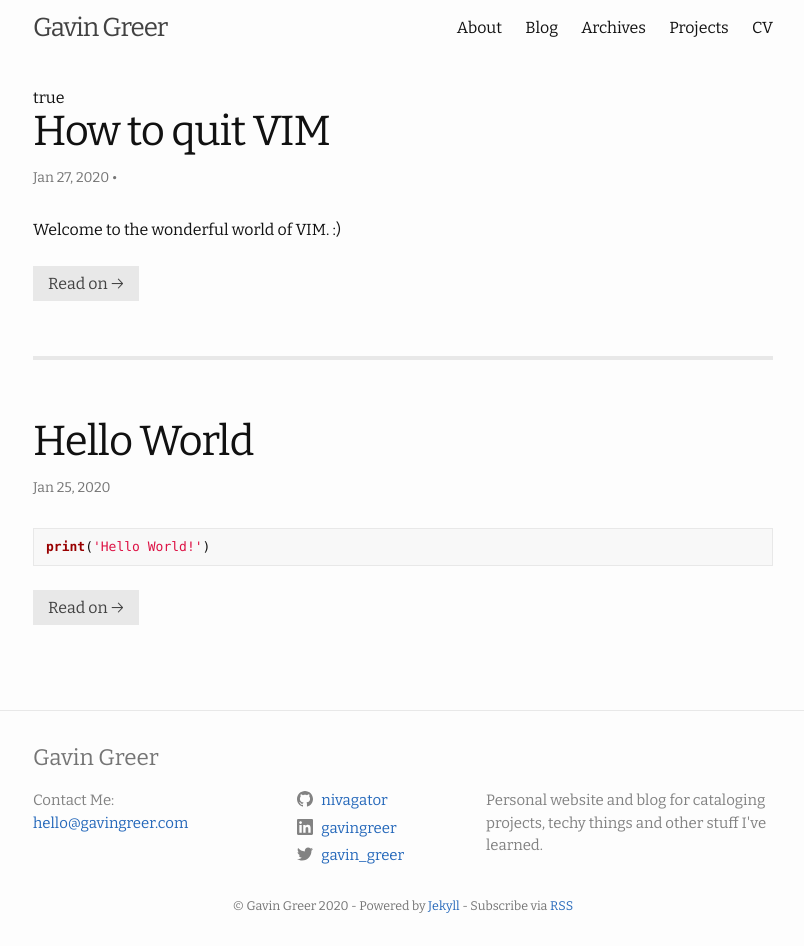
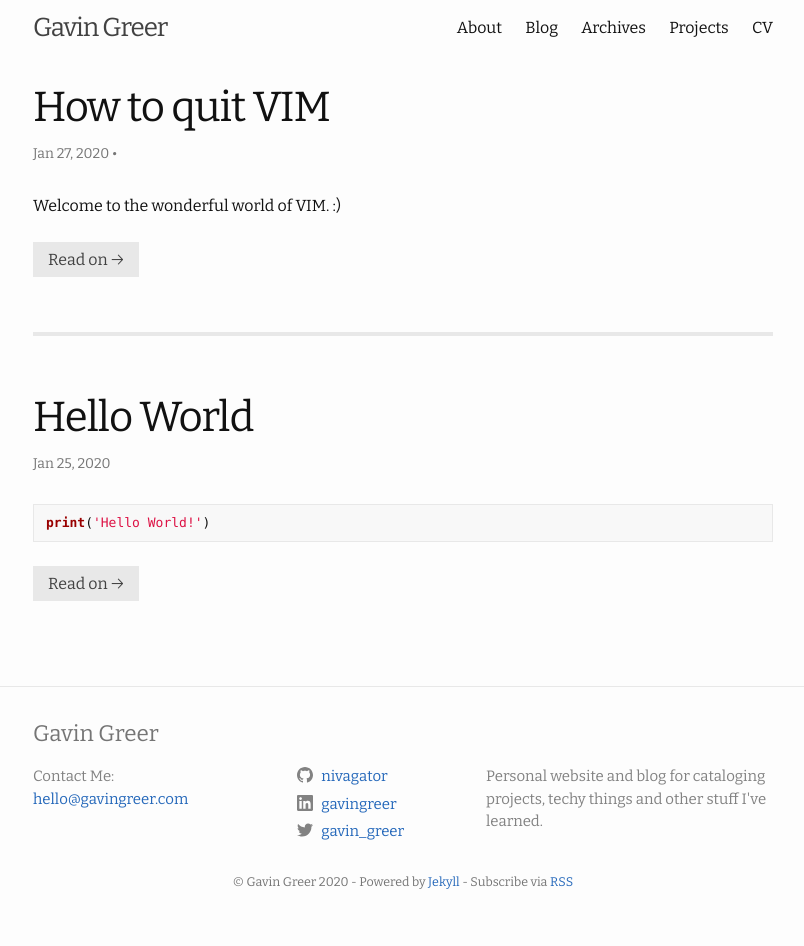
Before and after one commit to nivagator/personal-site, a Jekyll site: the page built from blog.html, in a window 1280 px wide. Shown: the whole page, without its empty margins (237-1041 px from the left). Built offline with Jekyll 4.4.1, drawn with Linux system fonts in a browser that asks for light colours; the list of posts is cut into pages by our own code; after the commit the page ends 922 px from its top, so only the background shows below that.

Commit message:
remove pagination from home layout

```diff
--- a/_layouts/home.html
+++ b/_layouts/home.html
@@ -7,10 +7,10 @@
   {{ content }}
 
   {% capture site_lang %}{{ site.lang | default: "en" }}{% endcapture %}
-  {% if paginator %}true{% else %}false{% endif %}
+  {% assign recentposts = site.posts | limit: 5 %}
   <ul class="post-list">
-    {% for post in paginator.posts %}
-      {% capture post_lang %}{{ post.lang | default: site_lang }}{% endcapture %}
+    {% for post in recentposts %}
+    {% capture post_lang %}{{ post.lang | default: site_lang }}{% endcapture %}
       {% capture lang %}{% if post_lang != site_lang %}{{ post_lang }}{% endif %}{% endcapture %}
 
       <li{% if lang != empty %} lang="{{ lang }}"{% endif %}>
@@ -46,6 +46,4 @@
     {% endfor %}
   </ul>
 
-  {% include pagination.html %}
-
 </div>
```
